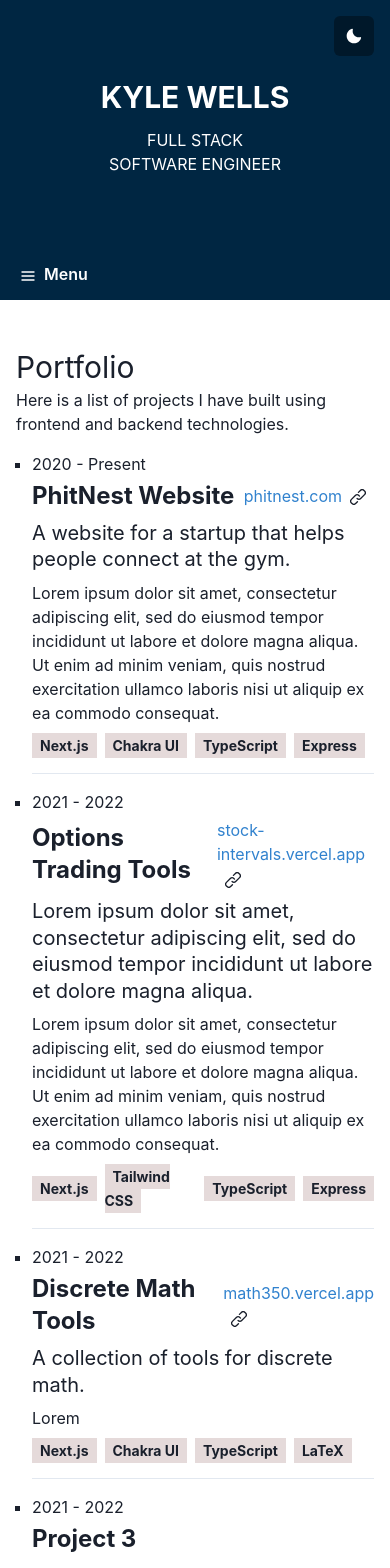
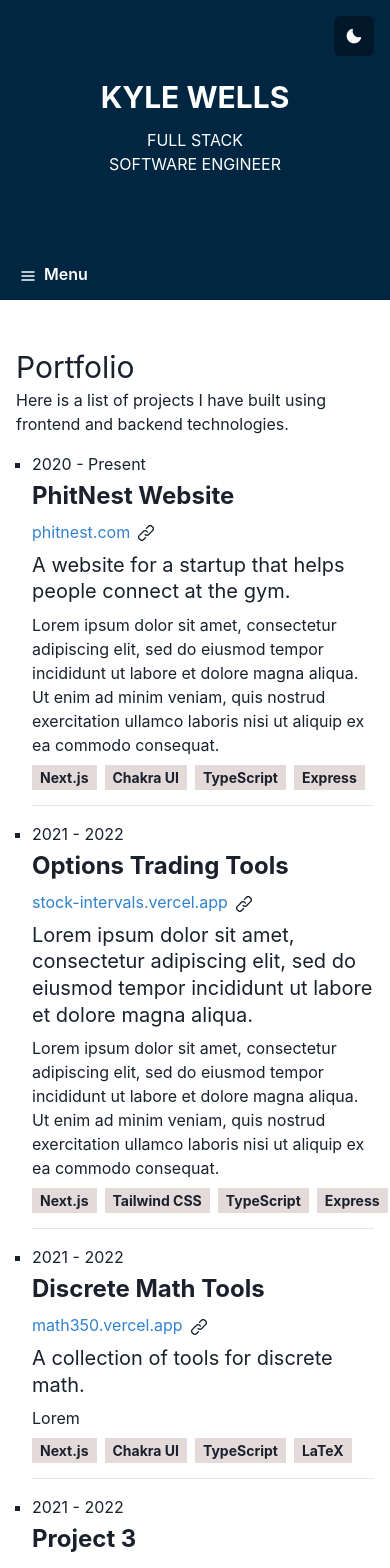
Before and after one commit to kqwq/portfolio, a Next.js app: page /portfolio in a window 390 px wide. Shown: the top 1568 px of the page. Built offline with nearby package versions, Linux system fonts and the light colour scheme.

Commit message:
responsive

```diff
--- a/src/components/Project.tsx
+++ b/src/components/Project.tsx
@@ -1,4 +1,4 @@
-import { Box, Heading, HStack, Link as ChakraLink, ListItem, Spacer, Text, useColorMode, VStack } from '@chakra-ui/react'
+import { Box, Heading, HStack, Link as ChakraLink, ListItem, Spacer, Stack, Text, useColorMode, VStack } from '@chakra-ui/react'
 import React from 'react'
 import { colors } from '../constants'
 import NextLink from 'next/link'
@@ -22,7 +22,12 @@ const Project = (
       </Box>
       {/* Timeline content */}
       <VStack align="start" mt={1}>
-        <HStack justify="space-between" w="100%">
+        <Stack justify="space-between" w="100%" direction={
+          {
+            base: 'column',
+            sm: 'row'
+          }
+        }>
           <Heading as="h3" fontSize="2xl" fontWeight="bold"
         /*  bgg={colorMode === "dark" ? colors.dark : colors.light} */ display="inline"
           >{title}</Heading>
@@ -35,7 +40,7 @@ const Project = (
               <LinkIcon mx={2} />
             </NextLink>
           }
-        </HStack>
+        </Stack>
         <Heading as="h4" fontSize="xl" fontWeight="normal">{tagline}</Heading>
 
         <Box dangerouslySetInnerHTML={{ __html: descriptionHtml }} />
@@ -43,7 +48,7 @@ const Project = (
           {
             technologies?.length && technologies.map((technology, index) => (
               <NextLink key={index} target={"_blank"} href={techMap[technology].url} passHref>
-                <ChakraLink as="span" fontSize="sm" fontWeight="bold"
+                <ChakraLink whiteSpace="nowrap" as="span" fontSize="sm" fontWeight="bold"
                   bg={colorMode === "dark" ? colors.dark : colors.light} display="inline" px={2} py={1}
                 >{techMap[technology].name}</ChakraLink>
               </NextLink>
```
